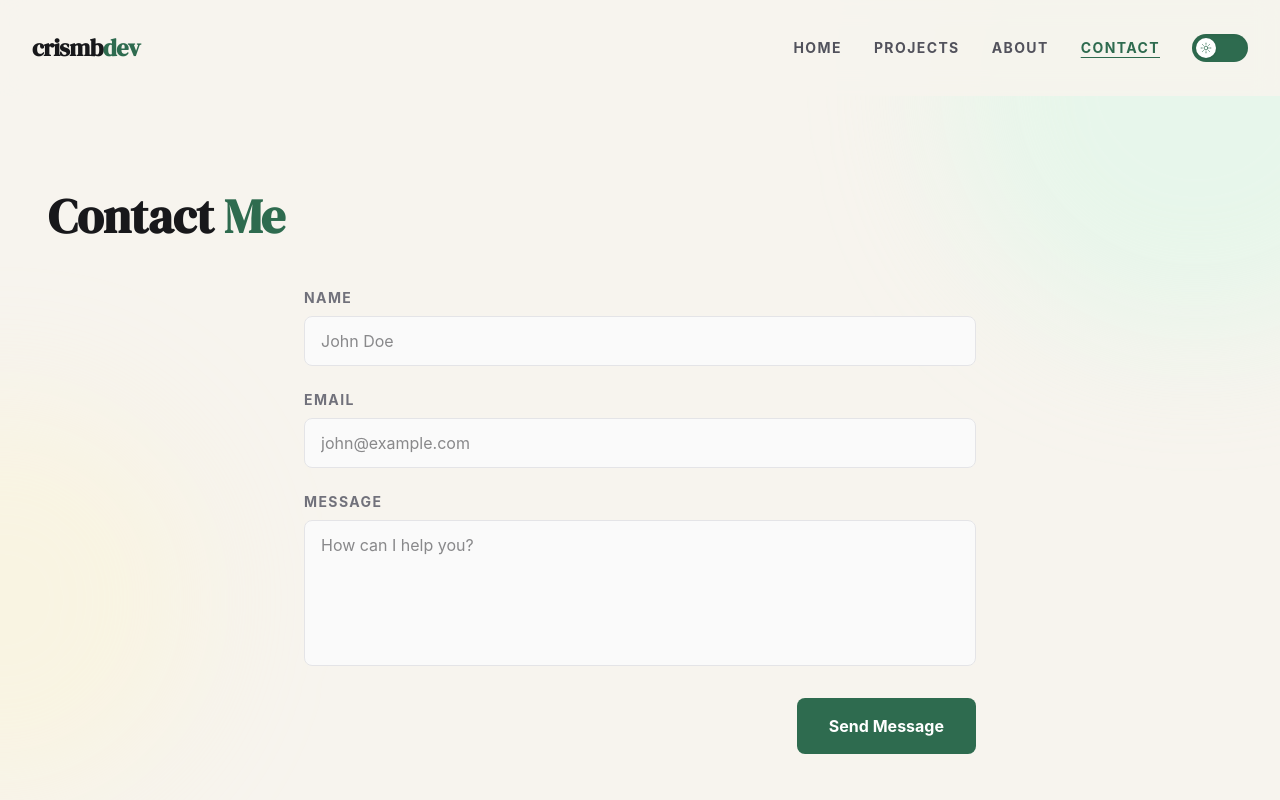
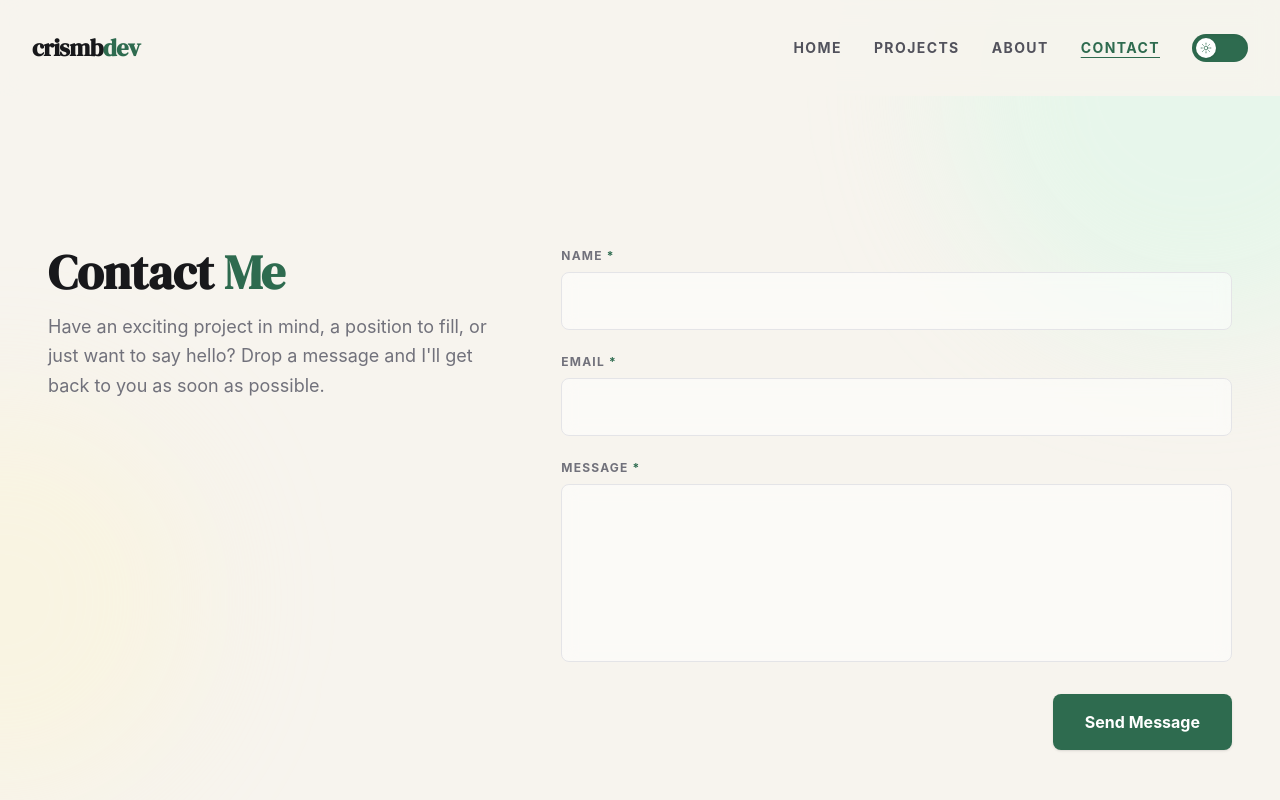
Before and after one commit to cristinambdev/portfolio, a React (Vite) app: page /contact in a window 1280 px wide. Shown: the top 800 px of the page. Built offline with nearby package versions, Linux system fonts and the light colour scheme.

Commit message:
Refactored contact form

```diff
--- a/src/components/common/PageHeader.tsx
+++ b/src/components/common/PageHeader.tsx
@@ -15,11 +15,10 @@ export default function PageHeader({
       </h2>
 
       {description && (
-        <p className="cascade-item text-zinc-600 dark:text-zinc-400 max-w-2xl text-lg">
+        <p className="cascade-item text-lg text-zinc-500 dark:text-zinc-400 font-sans max-w-md leading-relaxed">
           {description}
         </p>
       )}
-
     </CascadeWrapper>
   );
 }
--- a/src/components/projects/ProjectCard.tsx
+++ b/src/components/projects/ProjectCard.tsx
@@ -38,7 +38,7 @@ export default function ProjectCard({
                   '#';
 
   return (
-    <div className="group flex flex-col min-h-[420px] justify-between p-6 sm:p-8 rounded-xl border border-zinc-200 dark:border-zinc-800 bg-white/50 dark:bg-zinc-900/50 backdrop-blur-sm shadow-sm hover:shadow-md transition-all h-full ">
+    <div className="group flex flex-col min-h-[420px] justify-between p-6 sm:p-8 rounded-xl border border-zinc-200 dark:border-zinc-800 bg-white/50 dark:bg-zinc-900/50 backdrop-blur-sm shadow-sm hover:shadow-md transition-all h-full">
 
       <header>
         <h3 className="font-serif text-2xl font-bold mb-3">
--- a/src/components/sections/ContactForm.tsx
+++ b/src/components/sections/ContactForm.tsx
@@ -1,5 +1,6 @@
 import { useState } from "react";
 import CascadeWrapper from "../layouts/CascadeWrapper";
+import PageHeader from "../common/PageHeader";
 
 export default function ContactForm() {
   const [status, setStatus] = useState<"idle" | "loading" | "success" | "error">("idle");
@@ -7,23 +8,19 @@ export default function ContactForm() {
   const handleSubmit = async (e: React.FormEvent<HTMLFormElement>) => {
     e.preventDefault();
     setStatus("loading");
-
-    const formData = new FormData(e.currentTarget);
-    // Replace with your actual Web3Forms access key
-    // If using Vite, it looks like: import.meta.env.VITE_WEB3FORMS_KEY
-    formData.append("access_key", "YOUR_ACCESS_KEY_HERE");
+    const form = e.currentTarget;
+    const formData = new FormData(form);
+    formData.append("access_key", import.meta.env.VITE_WEB3FORMS_KEY);
 
     try {
       const response = await fetch("https://api.web3forms.com/submit", {
         method: "POST",
         body: formData,
       });
-
       const data = await response.json();
-
       if (data.success) {
         setStatus("success");
-        e.currentTarget.reset(); // Clear the form
+        form.reset();
       } else {
         setStatus("error");
       }
@@ -34,65 +31,80 @@ export default function ContactForm() {
   };
 
   return (
-    <CascadeWrapper className="w-full max-w-2xl mx-auto">
+    <section className="container min-h-[calc(100vh-90px)] flex items-center">
+      <div className="grid grid-cols-1 lg:grid-cols-12 gap-12 w-full items-start">
+
+        {/* LEFT COLUMN: Header & Context*/}
+        <div className="lg:col-span-5 flex flex-col lg:sticky lg:top-32">
+            {/* Section Header */}
+                <PageHeader
+                 title="Contact"
+                 highlight="Me"
+                 description="Have an exciting project in mind, a position to fill, or just want to say hello?
+                              Drop a message and I'll get back to you as soon as possible."
+               />
+        </div>
+
+        {/* RIGHT COLUMN: The Sleek Form (Takes up 7 columns) */}
+        <div className="lg:col-span-7 w-full">
+          <CascadeWrapper className="w-full">
             <form onSubmit={handleSubmit} className="flex flex-col gap-6">
-
               <input type="checkbox" name="botcheck" className="hidden" style={{ display: "none" }} />
 
               {/* Name Field */}
               <div className="cascade-item flex flex-col gap-2">
-          <label htmlFor="name" className="text-sm font-bold uppercase tracking-widest text-zinc-500">
-            Name
+                <label htmlFor="name" className="text-xs font-bold uppercase tracking-widest text-zinc-500">
+                  Name <span className="text-brand-green">*</span>
                 </label>
                 <input
                   type="text"
                   name="name"
                   id="name"
                   required
-            className="px-4 py-3 rounded-lg border border-zinc-200 dark:border-zinc-700 bg-zinc-50 dark:bg-zinc-800 text-zinc-900 dark:text-zinc-100 focus:outline-none focus:ring-2 focus:ring-brand-green/50 transition-all"
-            placeholder="John Doe"
+                  className="px-4 py-4 rounded-lg border border-zinc-200 dark:border-zinc-800 bg-white/50 dark:bg-zinc-900/50 backdrop-blur-sm text-zinc-900 dark:text-zinc-100 focus:outline-none focus:ring-2 focus:ring-brand-green/30 focus:border-brand-green transition-all"
+                  placeholder=""
                 />
               </div>
 
               {/* Email Field */}
               <div className="cascade-item flex flex-col gap-2">
-          <label htmlFor="email" className="text-sm font-bold uppercase tracking-widest text-zinc-500">
-            Email
+                <label htmlFor="email" className="text-xs font-bold uppercase tracking-widest text-zinc-500">
+                  Email <span className="text-brand-green">*</span>
                 </label>
                 <input
                   type="email"
                   name="email"
                   id="email"
                   required
-            className="px-4 py-3 rounded-lg border border-zinc-200 dark:border-zinc-700 bg-zinc-50 dark:bg-zinc-800 text-zinc-900 dark:text-zinc-100 focus:outline-none focus:ring-2 focus:ring-brand-green/50 transition-all"
-            placeholder="john@example.com"
+                  className="px-4 py-4 rounded-lg border border-zinc-200 dark:border-zinc-800 bg-white/50 dark:bg-zinc-900/50 backdrop-blur-sm text-zinc-900 dark:text-zinc-100 focus:outline-none focus:ring-2 focus:ring-brand-green/30 focus:border-brand-green transition-all"
+                  placeholder=""
                 />
               </div>
 
               {/* Message Field */}
               <div className="cascade-item flex flex-col gap-2">
-          <label htmlFor="message" className="text-sm font-bold uppercase tracking-widest text-zinc-500">
-            Message
+                <label htmlFor="message" className="text-xs font-bold uppercase tracking-widest text-zinc-500">
+                  Message <span className="text-brand-green">*</span>
                 </label>
                 <textarea
                   name="message"
                   id="message"
                   required
-            rows={5}
-            className="px-4 py-3 rounded-lg border border-zinc-200 dark:border-zinc-700 bg-zinc-50 dark:bg-zinc-800 text-zinc-900 dark:text-zinc-100 focus:outline-none focus:ring-2 focus:ring-brand-green/50 transition-all resize-none"
-            placeholder="How can I help you?"
+                  rows={6}
+                  className="px-4 py-4 rounded-lg border border-zinc-200 dark:border-zinc-800 bg-white/50 dark:bg-zinc-900/50 backdrop-blur-sm text-zinc-900 dark:text-zinc-100 focus:outline-none focus:ring-2 focus:ring-brand-green/30 focus:border-brand-green transition-all resize-none"
+                  placeholder=""
                 ></textarea>
               </div>
 
               {/* Status Messages */}
               {status === "success" && (
-          <div className="cascade-item p-4 rounded-lg bg-green-50 text-brand-green border border-green-200">
-            Message sent successfully! I'll get back to you soon.
+                <div className="cascade-item p-4 rounded-lg bg-green-50 dark:bg-green-950/20 text-brand-green border border-green-200 dark:border-green-900/50 text-sm">
+                  ✓ Message sent successfully! I'll get back to you soon.
                 </div>
               )}
               {status === "error" && (
-          <div className="cascade-item p-4 rounded-lg bg-red-50 text-brand-brick-red border border-red-200">
-            Something went wrong. Please try again or email me directly.
+                <div className="cascade-item p-4 rounded-lg bg-red-50 dark:bg-red-950/20 text-red-600 dark:text-red-400 border border-red-200 dark:border-red-900/50 text-sm">
+                  ✕ Something went wrong. Please try again or email me directly.
                 </div>
               )}
 
@@ -100,21 +112,16 @@ export default function ContactForm() {
               <button
                 type="submit"
                 disabled={status === "loading" || status === "success"}
-          className="cascade-item mt-2 px-8 py-4 bg-brand-green hover:bg-brand-green/90 disabled:bg-zinc-400 disabled:cursor-not-allowed text-white font-bold rounded-lg transition-colors flex items-center justify-center gap-2 w-full sm:w-auto self-end"
+                className="cascade-item mt-2 px-8 py-4 bg-brand-green hover:bg-brand-green/90 disabled:bg-zinc-400 disabled:cursor-not-allowed text-white font-bold rounded-lg transition-all shadow-sm flex items-center justify-center gap-2 w-full sm:w-auto self-end"
               >
                 {status === "loading" ? "Sending..." : "Send Message"}
               </button>
 
             </form>
           </CascadeWrapper>
+        </div>
+
+      </div>
+    </section>
   );
-        {/*
-            import Socials from "../common/Socials";
-       ------------------------------------------------------------------------------------
-            <p className="text-lg">Coming soon...</p>
-            <p className="text-lg">Meanwhile, feel free to reach out via email!</p>
-            <Socials animated={true} platforms={["email"]} className="center mb-4" />
-        */}
-
-
 }
--- a/src/components/sections/Footer.tsx
+++ b/src/components/sections/Footer.tsx
@@ -4,7 +4,7 @@ export default function Footer () {
 
     return (
         <footer className="flex flex-col items-center text-center text-sm text-zinc-500 dark:text-zinc-400 py-2">
-            &copy; {new Date().getFullYear()} crismbdev.
+            &copy; {new Date().getFullYear()} crismbdev
             <Socials animated={false} />
         </footer>
     )
--- a/src/index.css
+++ b/src/index.css
@@ -44,5 +44,5 @@ body {
 .cascade-wrapper.cascade-visible .cascade-item:nth-child(6) { transition-delay: 600ms; }
 
 .container {
-  @apply mx-auto px-4 py-12;
+  @apply mx-auto px-4 py-8;
 }
--- a/src/pages/ContactPage.tsx
+++ b/src/pages/ContactPage.tsx
@@ -1,19 +1,10 @@
-import PageHeader from "../components/common/PageHeader";
 import ContactForm from "../components/sections/ContactForm";
 
 export default function ContactPage() {
     return (
         <>
-          <div className="container">
-               {/* Section Header */}
-               <PageHeader
-                 title="Contact"
-                 highlight="Me"
-               />
                {/* Contact Form */}
                <ContactForm />
-
-            </div>
         </>
     );
 }
```
Lines whose indentation alone changed are shown as unchanged.
